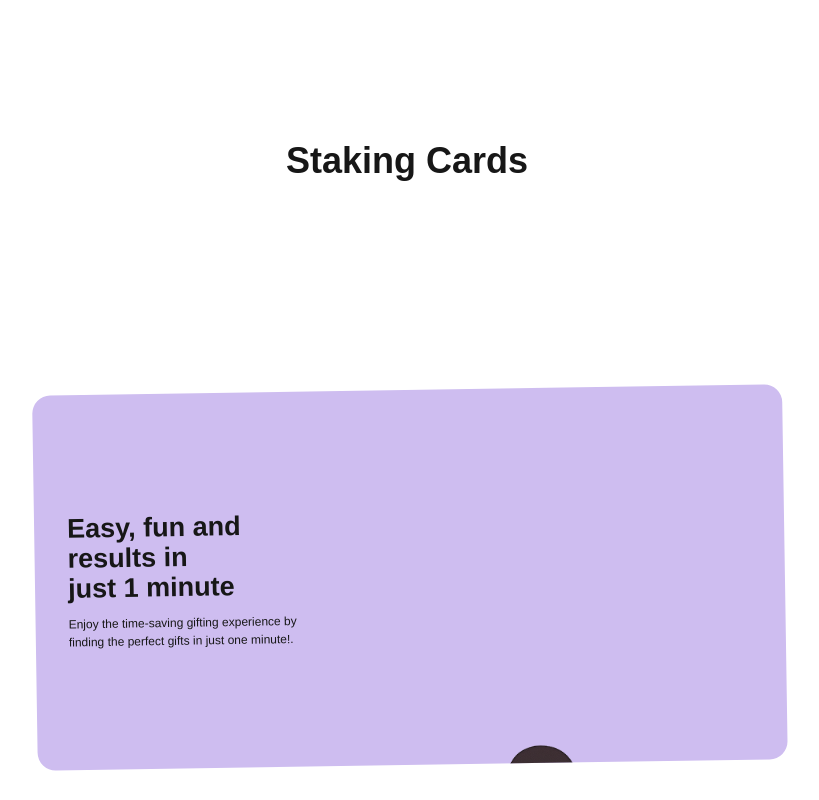
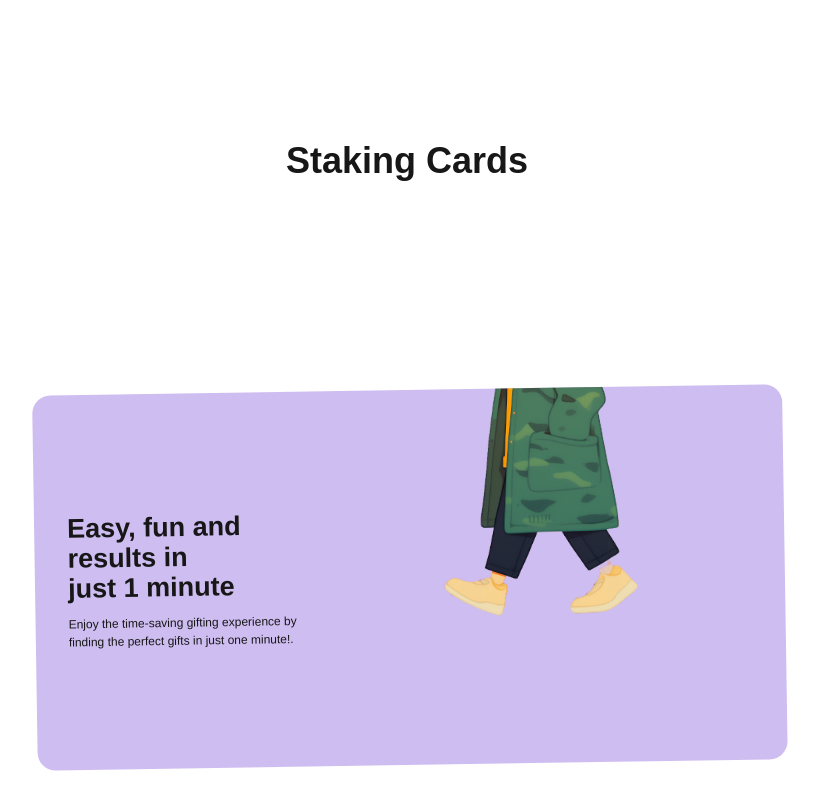
Before and after one commit to elpertz/playground, a Next.js app: page / in a window 1280 px wide. Shown: the top 800 px of the page, without its empty margins (233-1052 px from the left). Built offline with nearby package versions, Linux system fonts and the light colour scheme.

Commit message:
Center images vertically in cards

```diff
--- a/app/components/card/Card.tsx
+++ b/app/components/card/Card.tsx
@@ -38,7 +38,7 @@ export default function index({
   return (
     <div
       ref={container}
-      className="flex  items-center justify-center h-svh sticky top-0"
+      className="flex items-center justify-center h-svh sticky top-0"
     >
       <motion.div
         style={{
@@ -47,7 +47,7 @@ export default function index({
           backgroundColor: color,
           top: `calc(-10% + ${index * 25}px)`,
         }}
-        className="flex  relative h-[500px] w-[1000px] rounded-3xl p-11 origin-top gap-12 items-center overflow-hidden"
+        className="flex relative h-[500px] w-[1000px] rounded-3xl p-11 origin-top gap-12 items-center overflow-hidden"
       >
         <div className="flex flex-col w-2/5 space-y-4 text-balance">
           <h2 className="text-4xl font-bold">{title}</h2>
@@ -55,13 +55,13 @@ export default function index({
             <p>{description}</p>
           </div>
         </div>
-        <div className="flex flex-col w-3/5 aspect-square  rounded-3xl relative">
+        <div className="flex flex-col w-3/5 aspect-square rounded-3xl relative">
           <Image
             src={src}
             alt="image"
             width={1000}
             height={1000}
-            className="absolute size-[140%] object-cover  bottom-2/5 left-1/2 transform -translate-x-1/2 translate-y-1/2 "
+            className="absolute size-[140%] object-cover inset-0 m-auto transform -translate-x-1/2 -translate-y-1/2 left-1/2 top-1/2"
           />
         </div>
       </motion.div>
```
